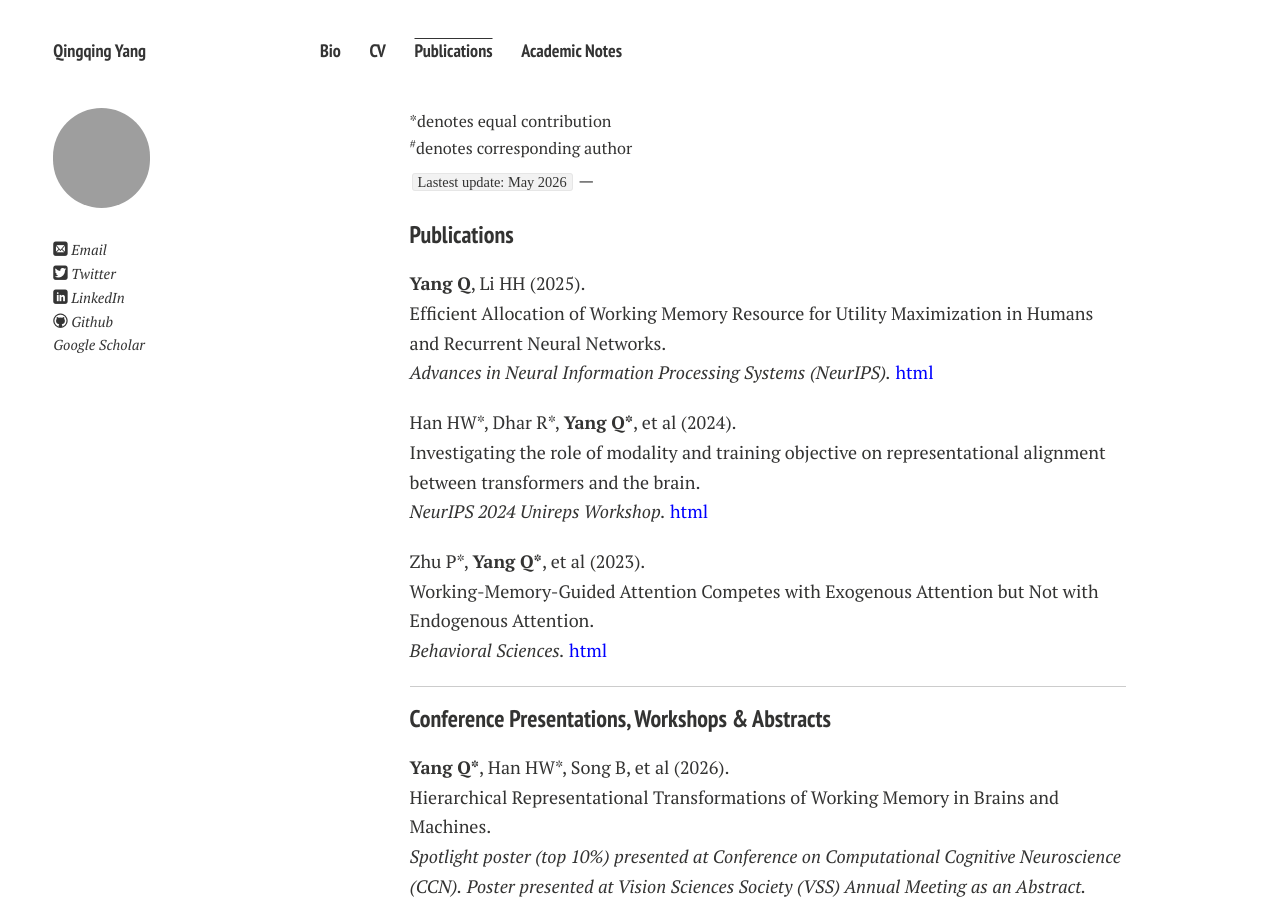
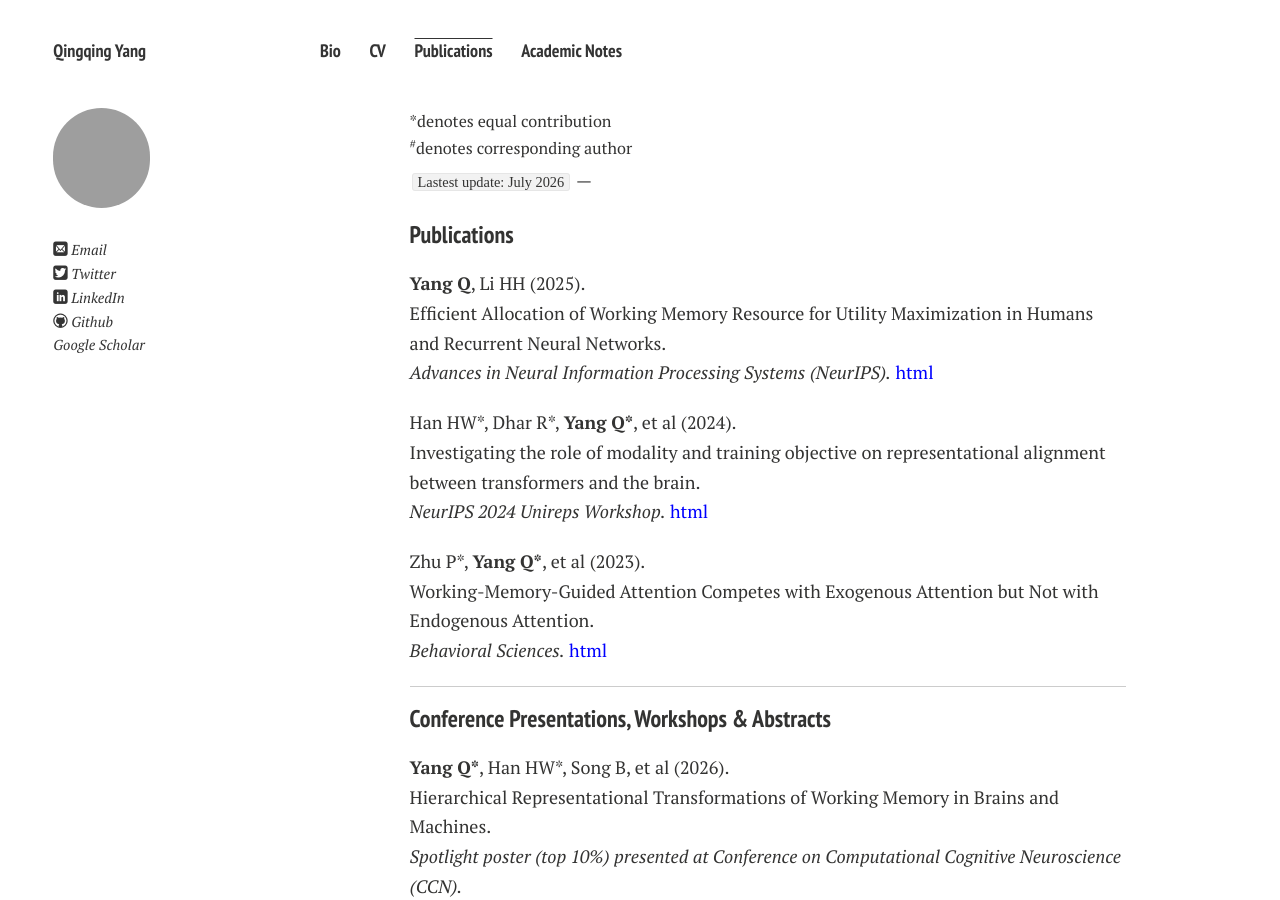
Before and after one commit to Qingqing-Yang-177/Qingqing-Yang-177.github.io, a Jekyll site: the page built from publications.md, in a window 1280 px wide and 900 px high. Built offline with Jekyll 4.4.1, drawn with Linux system fonts in a browser that asks for light colours; nearby versions of some CDN libraries; comment, search, counter and statistics services are not loaded; a style sheet for code colours, icons or effects is not loaded.

Commit message:
Update publications.md

```diff
--- a/publications.md
+++ b/publications.md
@@ -8,7 +8,7 @@ title: Publications
   *denotes equal contribution<br>
   <sup>#</sup>denotes corresponding author
 </div>
-`Lastest update: May 2026`
+`Lastest update: July 2026`
 ---
 
 ### Publications
@@ -37,7 +37,7 @@ title: Publications
 <div style="margin: 0; margin-bottom: 20px;">
  <strong>Yang Q*</strong>, Han HW*, Song B, et al (2026). <br>
  Hierarchical Representational Transformations of Working Memory in Brains and Machines. <br>
- <em>Spotlight poster (top 10%) presented at Conference on Computational Cognitive Neuroscience (CCN).</em>
+ <em>Spotlight poster (top 10%) presented at Conference on Computational Cognitive Neuroscience (CCN).</em> <br>
  <em>Poster presented at Vision Sciences Society (VSS) Annual Meeting as an Abstract.</em>
 </div>
 
```
